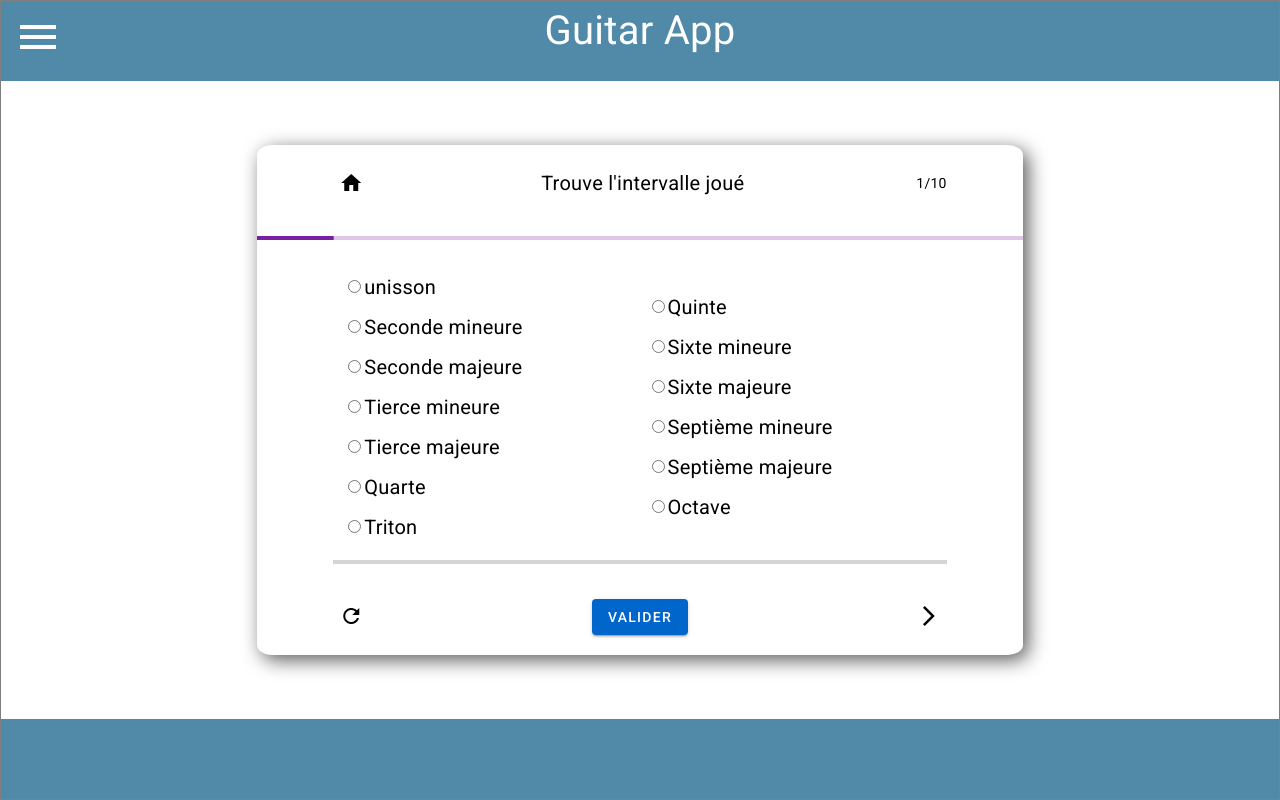
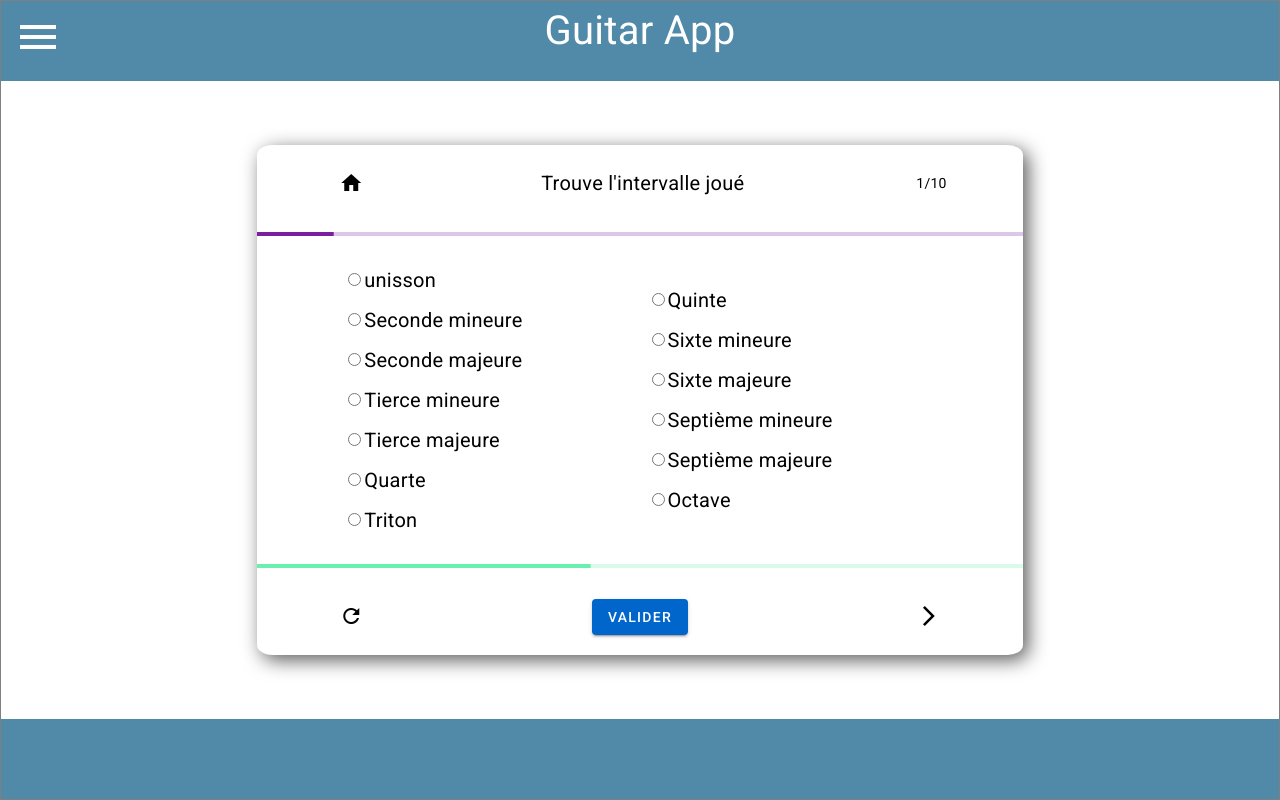
Before and after one commit to RadishSound/guitar-app, an Angular app: page /question in a window 1280 px wide. Built offline with nearby package versions, Linux system fonts and the light colour scheme.

Commit message:
add timer and max time response slider

```diff
--- a/src/app/learning-interval/learning-interval.component.html
+++ b/src/app/learning-interval/learning-interval.component.html
@@ -29,12 +29,12 @@
             <div class="paragraph">AUTRES</div>
 
             <div class="pre-settings">
-                <!-- <label>
+                <label>
                     Vitesse :
-                    <mat-slider min="0.2" max="3" step="0.1" >
-                        <input matSliderThumb [(ngModel)] = "vitesseIntervalle">
+                    <mat-slider min="3" max="20" step="1" discrete [displayWith]="formatLabel" >
+                        <input matSliderThumb [(ngModel)] = "tempsReponse">
                       </mat-slider>
-                </label> -->
+                </label>
                 <label>
                     Nombre de question :
                     <input [(ngModel)] = "nombreQuestion" class="inputNumber" type="number" name="numberInput" value="1" min="0" max="100" step="1">
--- a/src/app/learning-interval/learning-interval.component.ts
+++ b/src/app/learning-interval/learning-interval.component.ts
@@ -16,7 +16,7 @@ export class LearningIntervalComponent {
     stringList!: AudioBuffer[];
     audioContext!: AudioContext;
     nombreQuestion!: number;
-    vitesseIntervalle!: number;
+    tempsReponse!: number;
     intervalleListSetting!: boolean[];
     intervalleNameList!: String[];
     typeIntervalleListSetting!: boolean[];
@@ -33,7 +33,7 @@ export class LearningIntervalComponent {
        this.learningIntervalService.fetchSound();
        this.stringList = this.learningIntervalService.stringList;
        this.nombreQuestion = this.learningIntervalService.nombreQuestion;
-       this.vitesseIntervalle = this.learningIntervalService.vitesseIntervalle;
+       this.tempsReponse = this.learningIntervalService.tempsReponse;
        this.intervalleListSetting = this.learningIntervalService.intervalleListSetting;
        this.intervalleNameList = this.learningIntervalService.intervalleNameList;
        this.typeIntervalleNameList = this.learningIntervalService.typeIntervalleNameList;
@@ -42,7 +42,7 @@ export class LearningIntervalComponent {
       }
 
     startQuiz(){
-      this.learningIntervalService.vitesseIntervalle = this.vitesseIntervalle;
+      this.learningIntervalService.tempsReponse = this.tempsReponse;
       this.learningIntervalService.nombreQuestion = this.nombreQuestion;
       this.learningIntervalService.intervalleListSetting = this.intervalleListSetting;
       this.learningIntervalService.typeIntervalleListSetting = this.typeIntervalleListSetting;
@@ -54,5 +54,9 @@ export class LearningIntervalComponent {
       this.typeIntervalleListSetting = new Array(this.typeIntervalleListSetting.length).fill(false);
 
     }
+    formatLabel(value: number): string {
+
+      return `${value}s`;
+    }
 
 }
--- a/src/app/question/question.component.css
+++ b/src/app/question/question.component.css
@@ -57,7 +57,6 @@
     flex-wrap: wrap;
     width:  80%;
     height: 60%;
-    border-bottom: solid rgba(184, 182, 182, 0.585) 4px;
     overflow: auto;
 
 }
--- a/src/app/question/question.component.html
+++ b/src/app/question/question.component.html
@@ -25,9 +25,11 @@
             </label>
 
         </div>
+        <mat-progress-bar mode="determinate" [color]="barTimer"  [value]="currentTimer / tempsReponse * 100"></mat-progress-bar>
+
         <div id="footer">
             <button class="mat-icon-button" (click)="replaySound()"><mat-icon fontIcon="refresh"></mat-icon></button>
-            <button mat-raised-button id="launch-button" id = "validate-button" (click)="validate()" [ngStyle]="{'background-color': '#0066CC'}" >VALIDER</button>
+            <button mat-raised-button id = "validate-button" (click)="validate()" [ngStyle]="{'background-color': '#0066CC'}" >VALIDER</button>
             <button class="mat-icon-button" id = "next-button"(click)="nextQuestion()" [disabled]="isFinished" ><mat-icon
                     fontIcon="arrow_forward_ios"></mat-icon></button>
 
--- a/src/app/question/question.component.ts
+++ b/src/app/question/question.component.ts
@@ -16,6 +16,9 @@ export class QuestionComponent {
   currentResponse!: string;
   isFinished = false;
   questionList!: Questions[];
+  tempsReponse!: number;
+  currentTimer!: number;
+  barTimer!: string;
   constructor(private learningIntervalService: LearningIntervalService, private router: Router) {
 
   }
@@ -23,6 +26,7 @@ export class QuestionComponent {
   ngOnInit() {
     this.learningIntervalService.createQuestion();
     this.questionList = this.learningIntervalService.questionList;
+    this.tempsReponse = this.learningIntervalService.tempsReponse;
     this.currentQuestion = this.questionList[0];
     this.learningIntervalService.playIntervalleSound(this.currentQuestion.stringNoteReference, this.currentQuestion.fretNoteReference, this.currentQuestion.interval);
     for (let intervalle = 0; intervalle < this.learningIntervalService.intervalleNameList.length; intervalle++) {
@@ -33,7 +37,9 @@ export class QuestionComponent {
     console.log(this.questionList.map(q => q.nameInterval));
     this.currentAnswer = "";
     this.currentResponse = this.learningIntervalService.intervalleNameList[Math.abs(this.currentQuestion.interval)];
-
+    this.currentTimer = -1;
+    this.barTimer = 'accent';
+    this.timer();
 
   }
 
@@ -44,40 +50,38 @@ export class QuestionComponent {
   validate() {
 
 
-    if (this.currentAnswer === "") {
+    if (this.currentAnswer = "") {
       console.log("Merci de choisir un intervalle avant de valider");
     } else {
-
-
       this.currentQuestion.isAnswered = true;
       this.currentQuestion.answer = this.currentAnswer;
 
       if (this.currentAnswer === this.currentResponse) {
         this.currentQuestion.isCorrect = true;
       } else {
-        console.log("DOMMAGE");
         this.currentQuestion.isCorrect = false;
       }
-
-
-
-
     }
-
   }
   nextQuestion() {
+
     if(this.currentQuestion.isAnswered){
       if (this.currentQuestion.numeroQuestion === this.questionList.length) {
         console.log('fin quizz');
         this.learningIntervalService.questionList = this.questionList;
         this.router.navigateByUrl('/resultat');
+        this.currentTimer = -1;
 
 
       }else{
     this.currentQuestion = this.questionList[this.currentQuestion.numeroQuestion];
     this.currentResponse = this.learningIntervalService.intervalleNameList[Math.abs(this.currentQuestion.interval)];
     this.learningIntervalService.playIntervalleSound(this.currentQuestion.stringNoteReference, this.currentQuestion.fretNoteReference, this.currentQuestion.interval);
-      }
+    this.timer();
+
+
+
+  }
 
     }
   }
@@ -86,7 +90,32 @@ export class QuestionComponent {
 
   }
 
+timer(){
+  this.currentTimer = -1;
+  let validateButton = <HTMLButtonElement>document.getElementById('validate-button');
+  validateButton.disabled = false;
 
+
+  const timer = setInterval(()=> {
+
+    this.currentTimer = +(this.currentTimer + 0.1).toFixed(2);
+    console.log(this.currentTimer)
+    if(this.currentTimer === this.tempsReponse){
+      validateButton.disabled = true;
+      console.log(validateButton);
+      this.currentQuestion.isAnswered = true;
+      this.currentQuestion.isCorrect = false;
+      this.currentQuestion.answer = "Time out";
+      clearInterval(timer);
+
+    }
+    if(this.currentTimer/this.tempsReponse >0.8){
+      this.barTimer = 'warn';
+    }
+
+  },100);
+
+}
 
 
 }
--- a/src/app/services/learning-interval.service.ts
+++ b/src/app/services/learning-interval.service.ts
@@ -12,6 +12,7 @@ export class LearningIntervalService {
   audioContext = new AudioContext()
   stringList = new Array(6);
   fretPlaybackRateList = new Array(24);
+  tempsReponse = 10;
   vitesseIntervalle = 1;
   intervalleListSetting = new Array(12);
   typeIntervalleListSetting = [true, true, true];
```
